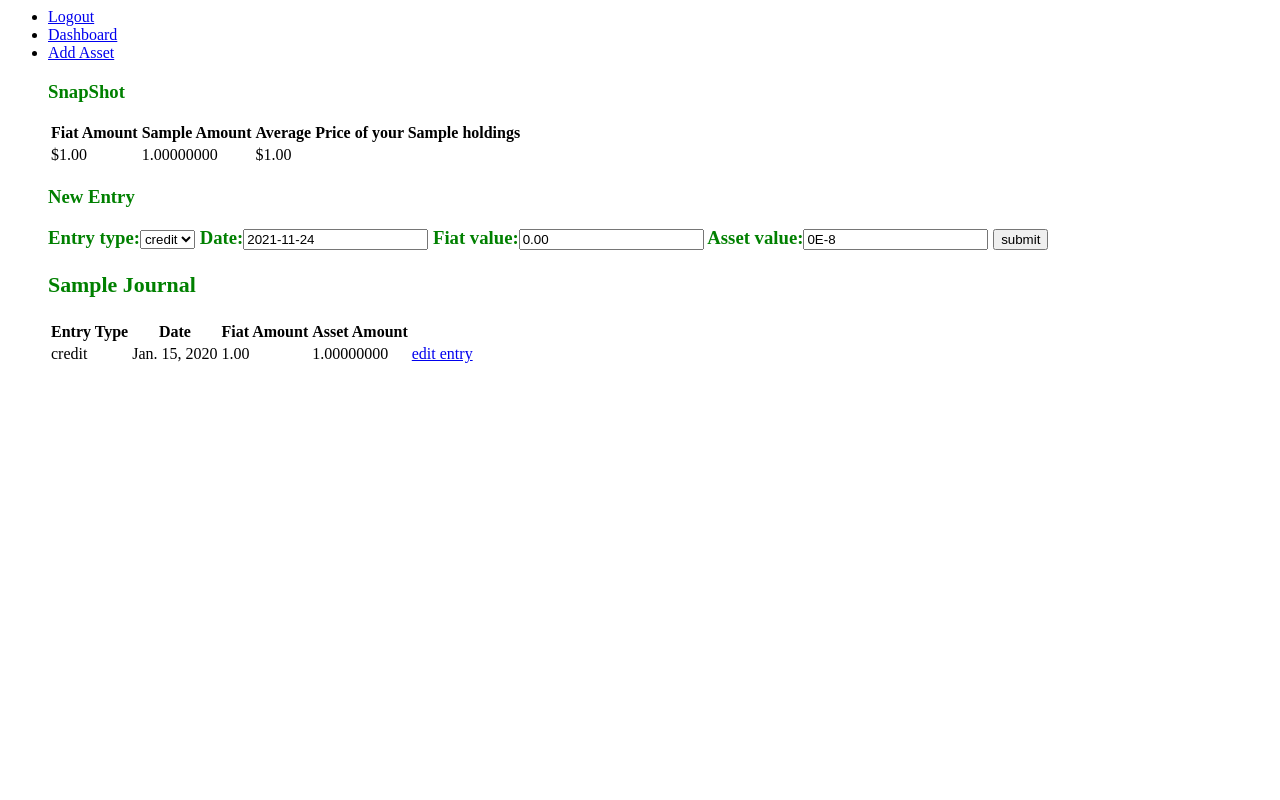
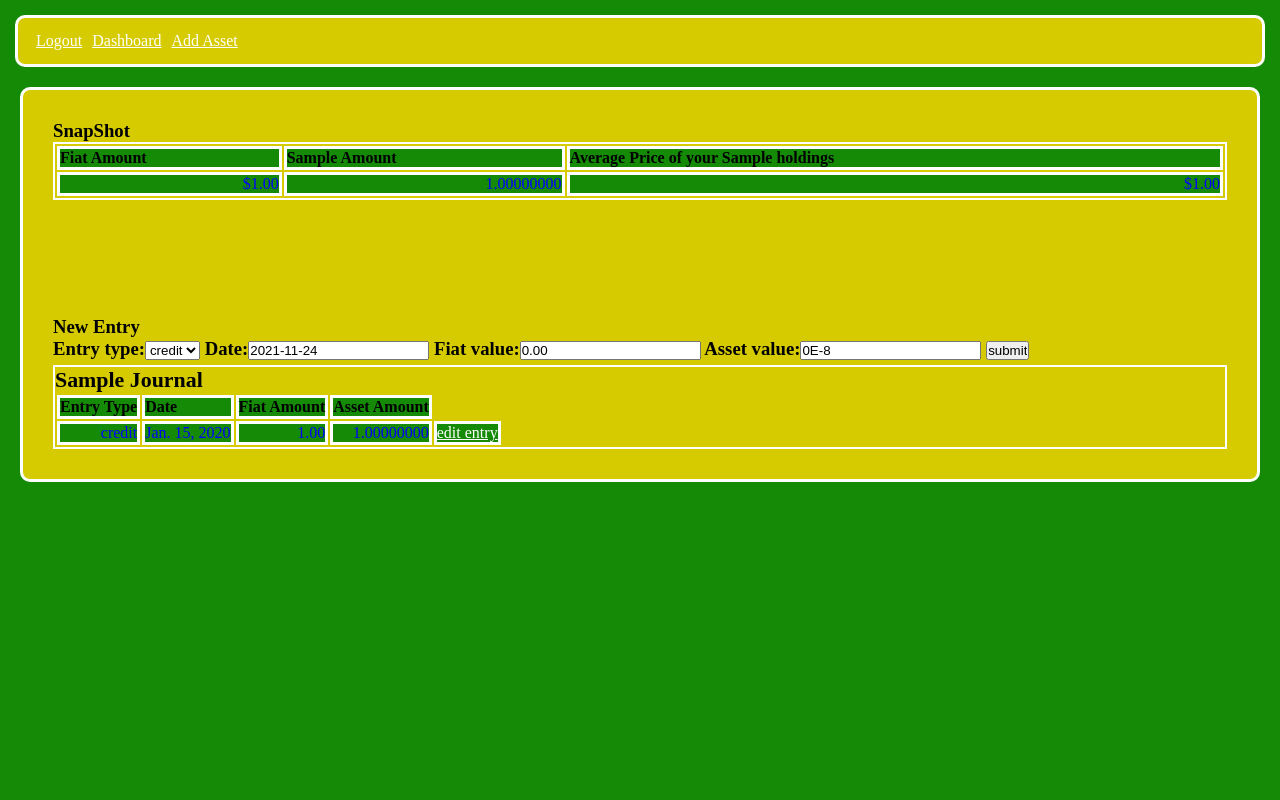
Before and after one commit to TroyChristian/cautious-memory, a Django app: a page that uses CME/cautious_memory_project/CMApp/templates/CMApp/base.html in a window 1280 px wide. Run offline with Django 3.2, Linux system fonts and the light colour scheme; a user stored in the database is signed in; tables that the repository leaves empty hold one stand-in row (values such as "Sample post").

Commit message:
this is to clean the working tree it will go to my own branch

```diff
--- a/CME/cautious_memory_project/CMApp/forms.py
+++ b/CME/cautious_memory_project/CMApp/forms.py
@@ -59,6 +59,8 @@ class EntryForm(ModelForm):
     class Meta:
         model = Entry
         fields = ['entry_type', 'date', 'fiat_value', 'asset_value', 'journal']
+        fiat_value = forms.DecimalField(max_digits=12, decimal_places=2)
+        asset_value = forms.DecimalField(max_digits=12, decimal_places=2)
         widgets = {'journal': forms.HiddenInput(),
                     'entry_type': forms.Select(attrs={'class': 'select'}),
                     'date': forms.DateInput(attrs={'class': 'select'}),
@@ -66,8 +68,7 @@ class EntryForm(ModelForm):
                     'asset_value': forms.NumberInput(attrs={'class': 'select'}),
          }
 
-    #fiat_value = forms.DecimalField(max_digits=12, decimal_places=2)
-    #asset_value = forms.DecimalField(max_digits=12, decimal_places=2)
+
 
 
 
--- a/CME/cautious_memory_project/CMApp/models.py
+++ b/CME/cautious_memory_project/CMApp/models.py
@@ -19,7 +19,7 @@ class Asset(models.Model):
     owner_portfolio = models.ForeignKey(Portfolio, on_delete=models.CASCADE, related_name="assets")
     ticker = models.CharField(null=False, max_length=100)
     fiat = models.DecimalField(max_digits=12, decimal_places=2, default=Decimal('0.00')) ##nine hundred ninety nine billion
-    asset = models.DecimalField(max_digits=12, decimal_places=8, default=Decimal('0.00000000')) # A decimal places to represent a sat
+    asset = models.DecimalField(max_digits=12, decimal_places=8, default=Decimal('0.00')) # A decimal places to represent a sat
     price_avg = models.DecimalField(max_digits=12, decimal_places=2, default=Decimal('0.00'))
     photo = models.ImageField(default='small.png', upload_to="media",
         height_field="image_height",
--- a/CME/cautious_memory_project/CMApp/static/new_entry.css
+++ b/CME/cautious_memory_project/CMApp/static/new_entry.css
@@ -1,12 +1,80 @@
-.select {
+:root {
+    --background-color: #148a07;
+    --main-color: #fff;
+    --secondary-color: #d6cb00;
+}
+
+* {
+    margin: 0;
+    padding: 0;
+}
+
+.main {
+    background-color: var(--background-color);
+}
+
+.nav-container {
+    margin: 15px 15px;
+    border: solid var(--main-color) 3px;
+    background-color: var(--secondary-color);
+    border-radius: 10px;
+}
+
+.nav-list {
+    padding: 4px 8px;
+    margin: 5px 5px;
+    display: flex;
+    flex-direction: row;
+    list-style-type: none;
+}
+
+.list-link {
+    padding: 5px;
 
 }
 
-
-h3 {
-    color: green;
+.container {
+    border: var(--main-color) solid 3px;
+    background-color: var(--secondary-color);
+    justify-content: center;
+    border-radius: 10px;
+    margin: 20px 20px;
+    padding: 30px 30px;
 }
 
-.main{
 
+.gird-container {
+    display: grid;
+    grid-template-rows: repeat(3,1fr);
 }
+
+.top-table {
+   grid-template-rows: repeat(3, 3fr);
+   border: white solid 2.5px;
+}
+
+.t-data, td {
+    text-align: end;
+    color: blue;
+    border: solid var(--main-color) 3px;
+    background-color: var(--background-color);
+}
+
+.t-head, th {
+    text-align: start;
+    border: solid var(--main-color) 3px;
+    background-color: var(--background-color);
+}
+
+.journal-form {
+    margin-top: 5px;
+    border: var(--main-color) solid 2.5px;
+}
+
+.j-data, .j-head {
+    border: white solid 3px;
+}
+
+a {
+    color: white;
+}
--- a/CME/cautious_memory_project/CMApp/templates/CMApp/base.html
+++ b/CME/cautious_memory_project/CMApp/templates/CMApp/base.html
@@ -12,11 +12,13 @@
 {% endblock %}
 
 {% block nav %}
-<ul>
-  <li> <a href="{% url 'logout' %}">Logout </a></li>
-  <li> <a href="{% url 'IndexView' %}"> Dashboard </a> </li>
-  <li> <a href="{% url 'NewAsset' %}"> Add Asset </a> </li>
-
+<div class="nav-container">
+<ul class="nav-list">
+  <li class="list-link"> <a href="{% url 'logout' %}">Logout </a></li>
+  <li class="list-link"> <a href="{% url 'IndexView' %}"> Dashboard </a> </li>
+  <li class="list-link"> <a href="{% url 'NewAsset' %}"> Add Asset </a> </li>
+</ul>
+</div>
 
 {% endblock %}
 
--- a/CME/cautious_memory_project/CMApp/templates/CMApp/new_entry.html
+++ b/CME/cautious_memory_project/CMApp/templates/CMApp/new_entry.html
@@ -13,22 +13,24 @@
 </head>
 
 <body class="main">
+  <div class="container">
 <h3> SnapShot </h3>
 
 
-
-  <table>
+    <section class="gird-container">
+  <table class="top-table">
     <tr>
-      <th> Fiat Amount </th>
-      <th> {{ asset.ticker }} Amount </th>
-      <th> Average Price of your {{ asset.ticker }} holdings  </th>
+      <th class="t-head"> Fiat Amount </th>
+      <th class="t-head"> {{ asset.ticker }} Amount </th>
+      <th class="t-head"> Average Price of your {{ asset.ticker }} holdings  </th>
     </tr>
     <tr>
-    <td>{{ asset.fiat | currency }}</td>
-    <td> {{ asset.asset }}</td>
-    <td>{{ asset.price_avg | currency }}</td>
+    <td class="t-data">{{ asset.fiat | currency }}</td>
+    <td class="t-data"> {{ asset.asset }}</td>
+    <td class="t-data">{{ asset.price_avg | currency }}</td>
     </tr>
 </table>
+    </section>
 
 <h3> New Entry <h3>
 <form method="POST">
@@ -39,29 +41,31 @@
 
    </form>
 
-<form>
+   <!---The 'j-data' class tag stands for journal data so to tell the
+          diffrence from the top form table and bottom on the screen and 'j-head is the same'-->
+<form class="journal-form">
   {% csrf_token %}
    <h3>  {{ asset.ticker }} Journal </h3>
    <table>
    <tr>
-     <th> Entry Type </th>
-     <th> Date </th>
-     <th> Fiat Amount </th>
-     <th> Asset Amount </th>
+     <th class="t-head j-head"> Entry Type </th>
+     <th class="t-head j-head"> Date </th>
+     <th class="j-head"> Fiat Amount </th>
+     <th class="j-head"> Asset Amount </th>
 
     </tr>
      {% for entry in entries %}
      <tr>
-    <td> {{ entry.entry_type }} </td>
-    <td> {{ entry.date }} </td>
-    <td> {{ entry.fiat_value }} </td>
-    <td> {{ entry.asset_value }} </td>
+    <td class="t-data j-data"> {{ entry.entry_type }} </td>
+    <td class="t-data j-data"> {{ entry.date }} </td>
+    <td class="t-data j-data"> {{ entry.fiat_value }} </td>
+    <td class="t-data j-data"> {{ entry.asset_value }} </td>
     <td> <a href="{% url 'EditEntry' entry.id %} "> edit entry </a>  </td>
     </tr>
     {% endfor %}
     </table>
 </form>
-
+</div>
 </body>
 
 {% endblock %}
```
Also changed, not shown: CME/cautious_memory_project/CMApp/static/new_asset.css (+2 -17 lines), CME/cautious_memory_project/CMApp/templates/CMApp/new_asset.html (+8 -6 lines).
